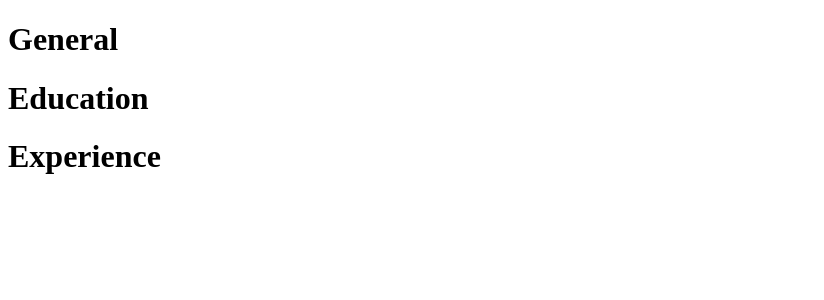
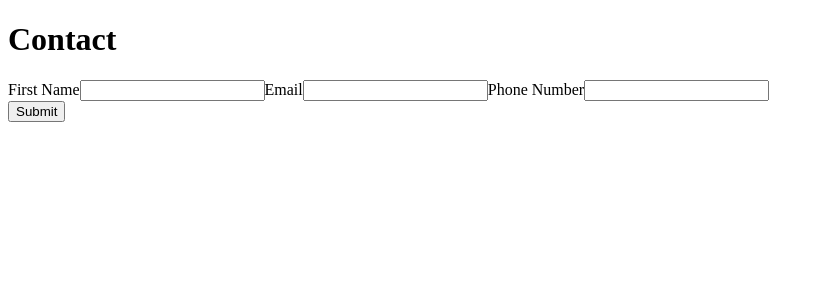
Before and after one commit to xeniakadar/cv-project, a React (Create React App) app in the folder cv-project/: page / in a window 1280 px wide. Shown: the top 300 px of the page, without its empty margins (0-824 px from the left). Built offline with nearby package versions, Linux system fonts and the light colour scheme.

Commit message:
added general component

```diff
--- a/cv-project/package.json
+++ b/cv-project/package.json
@@ -9,6 +9,7 @@
     "react": "^18.2.0",
     "react-dom": "^18.2.0",
     "react-scripts": "5.0.1",
+    "uniqid": "^5.4.0",
     "web-vitals": "^2.1.4"
   },
   "scripts": {
--- a/cv-project/src/App.js
+++ b/cv-project/src/App.js
@@ -6,12 +6,16 @@ import Education from './components/Education'
 import Experience from './components/Experience'
 
 class App extends Component {
+  constructor() {
+    super();
+
+  }
+
   render() {
     return (
       <div>
         <General />
-        <Education />
-        <Experience />
+
 
       </div>
   )
--- a/cv-project/src/components/General.js
+++ b/cv-project/src/components/General.js
@@ -1,10 +1,83 @@
-import React from 'react';
 
-const General = (props) => {
-  return (
-    <h1>General</h1>
-  )
+import React, {Component} from 'react';
+
+class General extends Component{
+  state = {
+    name: '',
+    email: '',
+    phone: '',
+    isEditing: true
+  };
+
+
+  handleChange = (event) => {
+    const { name, value } = event.target;
+    this.setState({
+      [name]: value,
+    });
+  }
+
+  handleSubmit = (event) => {
+    event.preventDefault();
+    this.setState({
+     isEditing: false,
+    })
+  }
+
+  handleEdit = () => {
+    this.setState({
+      isEditing: true
+    })
+  }
+
+  render() {
+    const {fullName, email, phone, isEditing} = this.state
+    return (
+      <div>
+        {isEditing ? (
+          <div>
+            <h1>Contact</h1>
+            <form>
+              <label htmlFor='fullNameInput'>First Name</label>
+              <input
+                type='text'
+                id="fullNameInput"
+                name="fullName"
+                value={fullName}
+                onChange={this.handleChange} />
+
+              <label htmlFor='emailInput'>Email</label>
+              <input
+                type='text'
+                name="email"
+                id="emailInput"
+                value={email}
+                onChange={this.handleChange} />
+
+              <label htmlFor='phoneInput'>Phone Number</label>
+              <input
+                type='text'
+                id="phoneInput"
+                name="phone"
+                value={phone}
+                onChange={this.handleChange} />
+            </form>
+            <button onClick={this.handleSubmit}>Submit</button>
+          </div>
+        ) : (
+          <div>
+              <h1>Name: {fullName}</h1>
+              <h1>Email: {email}</h1>
+              <h1>Phone: {phone}</h1>
+              <button onClick={this.handleEdit}>Edit</button>
+            </div>
+        )}
+
+      </div>
+    )
+  }
 }
 
 
+
 export default General;
```
Also changed, not shown: 1 other file (tests, documents, lock files or other folders).
